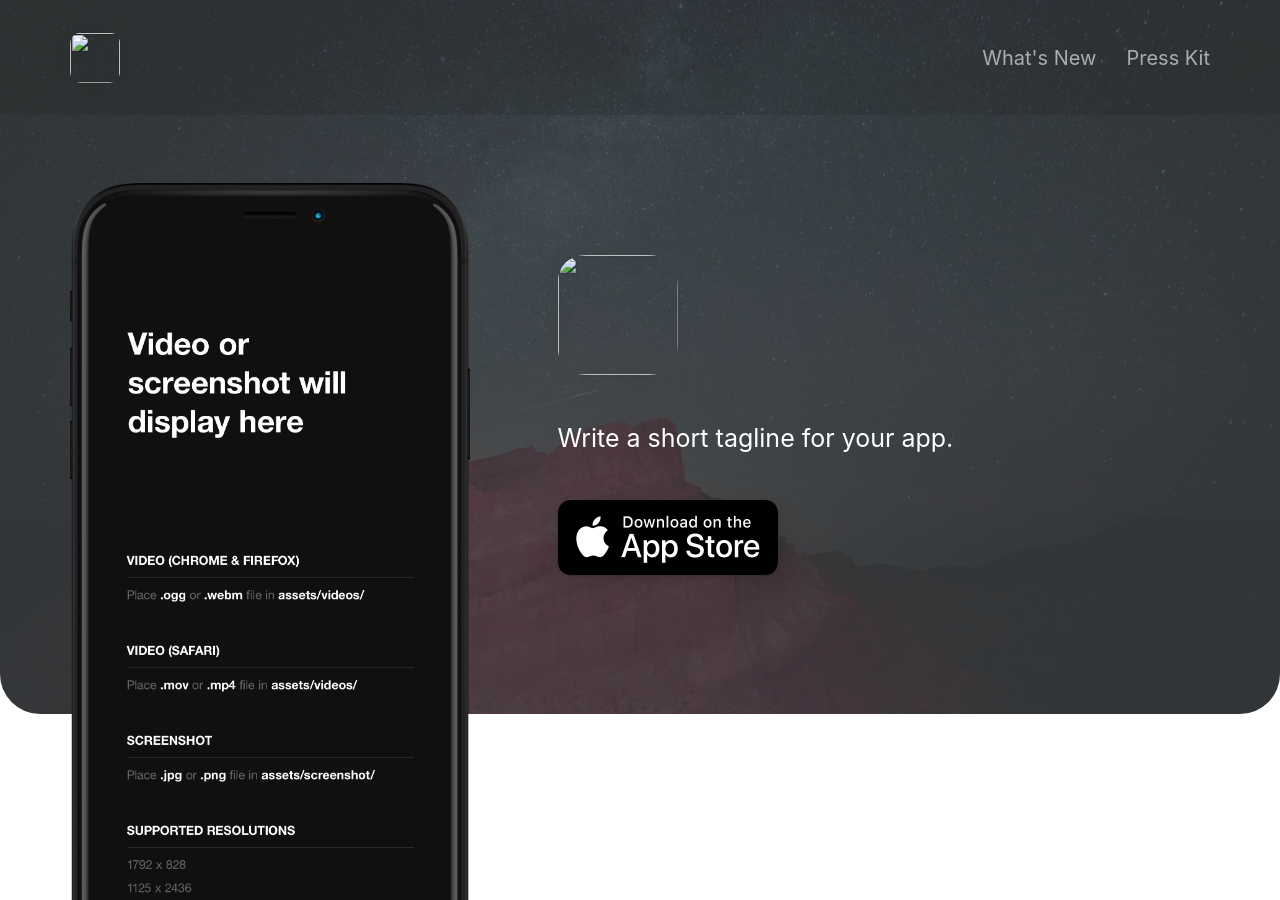
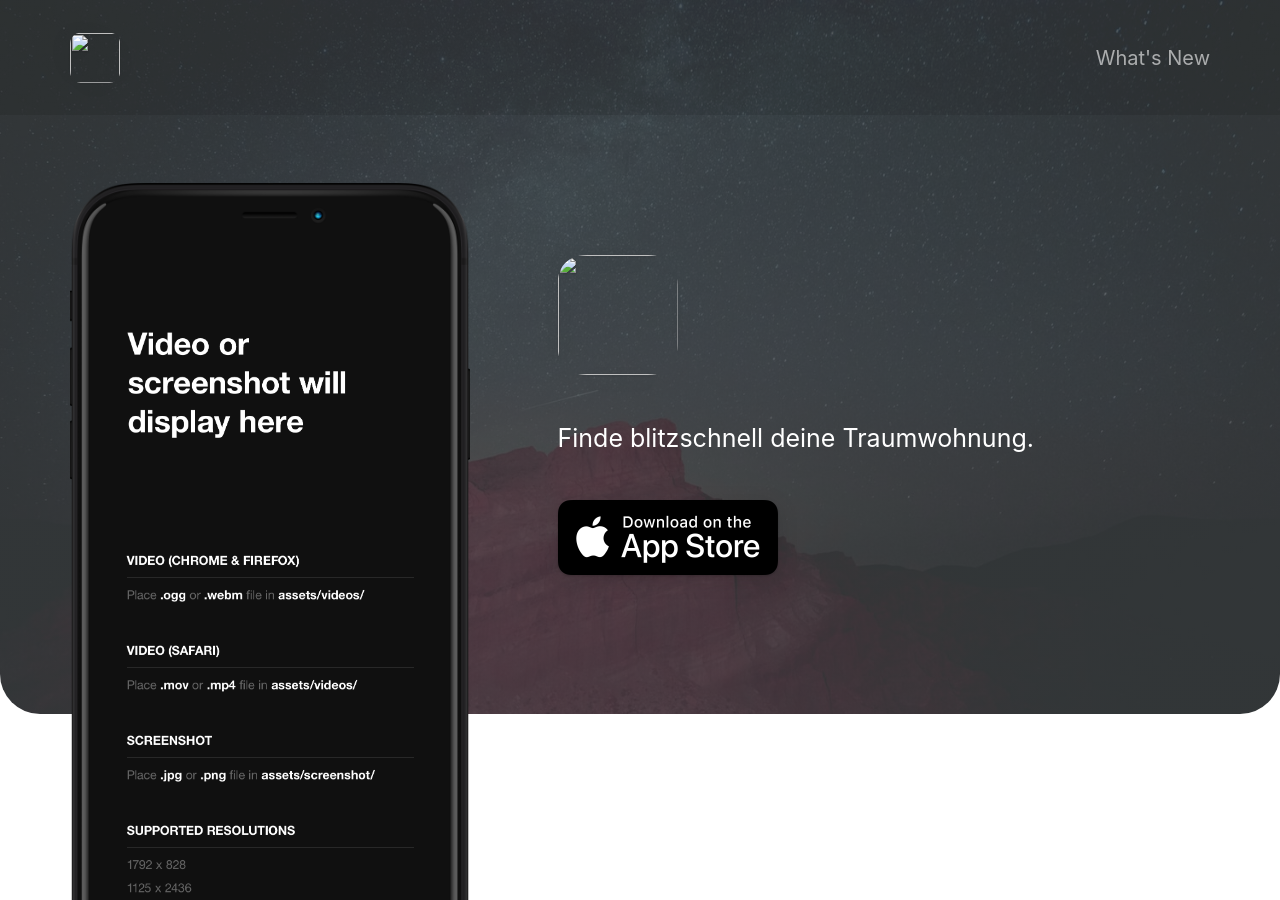
Before and after one commit to probststefan/immocat-app-landing-page, a Jekyll site: the page built from index.html, in a window 1280 px wide and 900 px high. Built offline with Jekyll 4.4.1, drawn with Linux system fonts in a browser that asks for light colours; nearby versions of some CDN libraries.

Commit message:
Update _config.yml

```diff
--- a/_config.yml
+++ b/_config.yml
@@ -7,13 +7,13 @@ ios_app_country                           : de
 
 appstore_link                             :                                           # Automatically populates if not set and if iOS app ID is set. Otherwise enter manually.
 playstore_link                            :                                           # Enter Google Play Store URL.
-presskit_download_link                    : https://emilbaehr.com                                          # Enter a link to downloadable file or (e.g. public Dropbox link to a .zip file).
+presskit_download_link                    :                                           # Enter a link to downloadable file or (e.g. public Dropbox link to a .zip file).
                                                                                       # Or upload your press kit file to assets and set path accordingly (e.g. "assets/your_press_kit.zip").
 
 app_icon                                  : # assets/appicon.png                      # Automatically populates if not set and if iOS app ID is set.  Otherwise enter path to icon file manually.
 app_name                                  :                                           # Automatically populates if not set and if iOS app ID is set.  Otherwise enter manually.
 app_price                                 :                                           # Automatically populates if not set and if iOS app ID is set.  Otherwise enter manually.
-app_description                           : Write a short tagline for your app.
+app_description                           : Finde blitzschnell deine Traumwohnung.
 
 enable_smart_app_banner                   : true                                      # Set to true to show a smart app banner at top of page on mobile devices.
 
```
